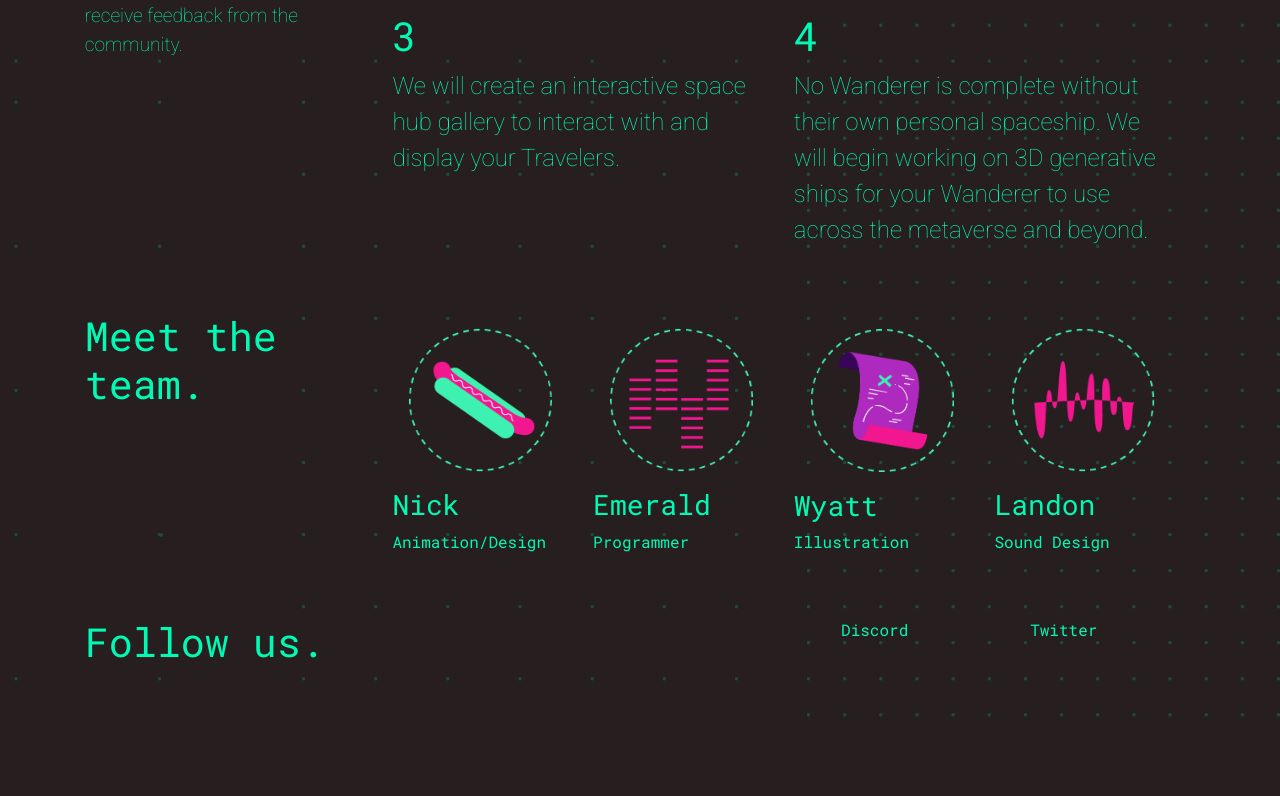
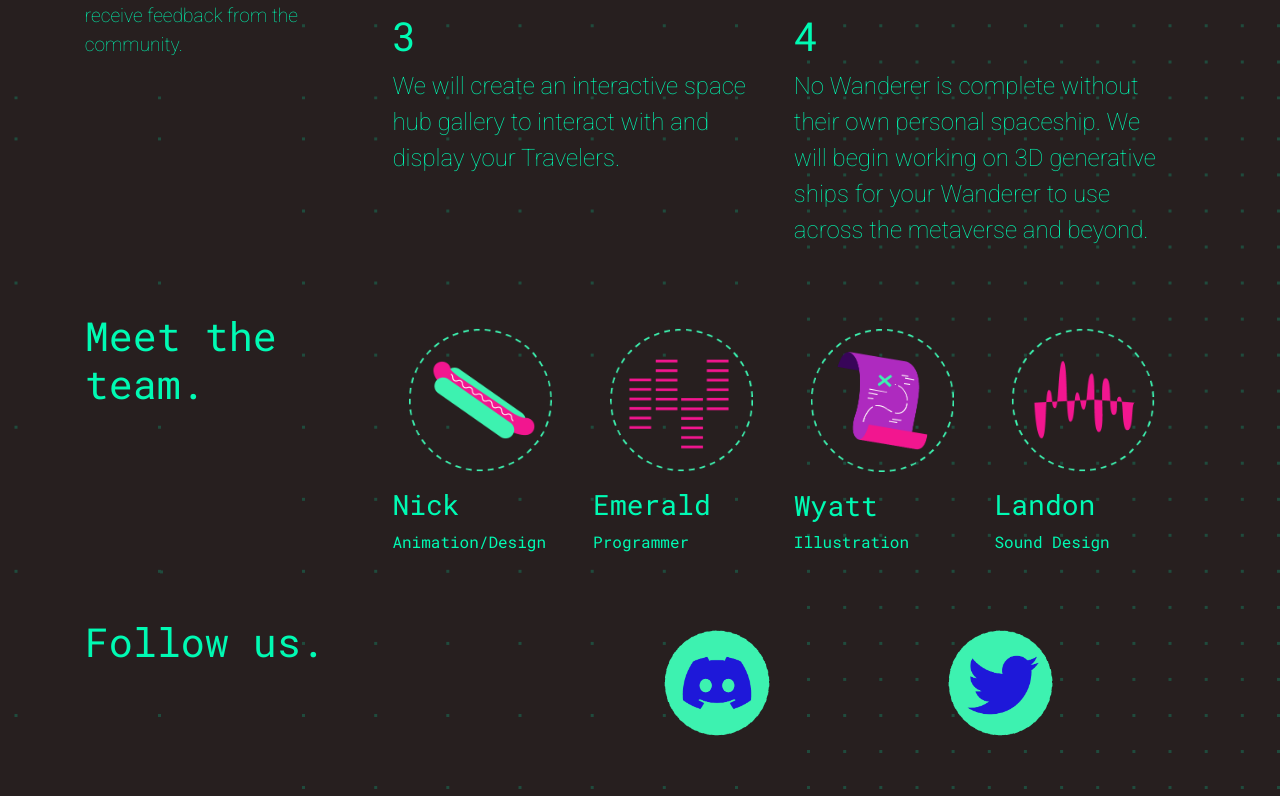
Before and after one commit to wanderers-nft/wanderers, a React (Create React App) app in the folder frontend/: page / in a window 1280 px wide. Shown: the part 1605-2401 px from the top of the page. Before the commit the page ends 2327 px from the top, so only its background shows below. Built offline with nearby package versions, Linux system fonts and the light colour scheme.

Commit message:
Add social media clickable

```diff
--- a/frontend/src/SocialMedia.css
+++ b/frontend/src/SocialMedia.css
@@ -1,13 +1,4 @@
-.roadmap {
+.social {
+    width: 50%;
+    min-width: 10%;
 }
-
-.roadmap p {
-    font-family: "Roboto", sans-serif;
-    font-weight: 100;
-    font-size: 200%;
-}
-
-.team {
-    width: 100%;
-    height: auto;
-}
--- a/frontend/src/SocialMedia.tsx
+++ b/frontend/src/SocialMedia.tsx
@@ -1,17 +1,24 @@
-import {Col, Row} from "react-bootstrap";
-import "./Team.css";
+import {Col, Image, Row} from "react-bootstrap";
+import "./SocialMedia.css";
+import social_discord from "./assets/social-discord.png";
+import social_twitter from "./assets/social-twitter.png";
+
 
 export function SocialMedia() {
     return (
         <Row className="my-5 m-lg-5 m-md-1">
-            <Col xl={8}>
+            <Col xl={6}>
                 <h1>Follow us.</h1>
             </Col>
-            <Col xl={2}>
-                <p>Discord</p>
+            <Col xl={3} lg={4} md={4} sm={5} xs={6}>
+                <a href="https://discord.gg/8XaURCgFfq">
+                    <Image src={social_discord} className="social"/>
+                </a>
             </Col>
-            <Col xl={2}>
-                <p>Twitter</p>
+            <Col xl={3} lg={4} md={4} sm={5} xs={6}>
+                <a href="https://twitter.com/wanderers_nft">
+                    <Image src={social_twitter} className="social"/>
+                </a>
             </Col>
         </Row>
     )
--- a/frontend/src/Team.css
+++ b/frontend/src/Team.css
@@ -1,12 +1,3 @@
-.roadmap {
-}
-
-.roadmap p {
-    font-family: "Roboto", sans-serif;
-    font-weight: 100;
-    font-size: 200%;
-}
-
 .team {
     width: 100%;
     height: auto;
```
Also changed, not shown: frontend/src/assets/social-discord.png (added), frontend/src/assets/social-twitter.png (added).
